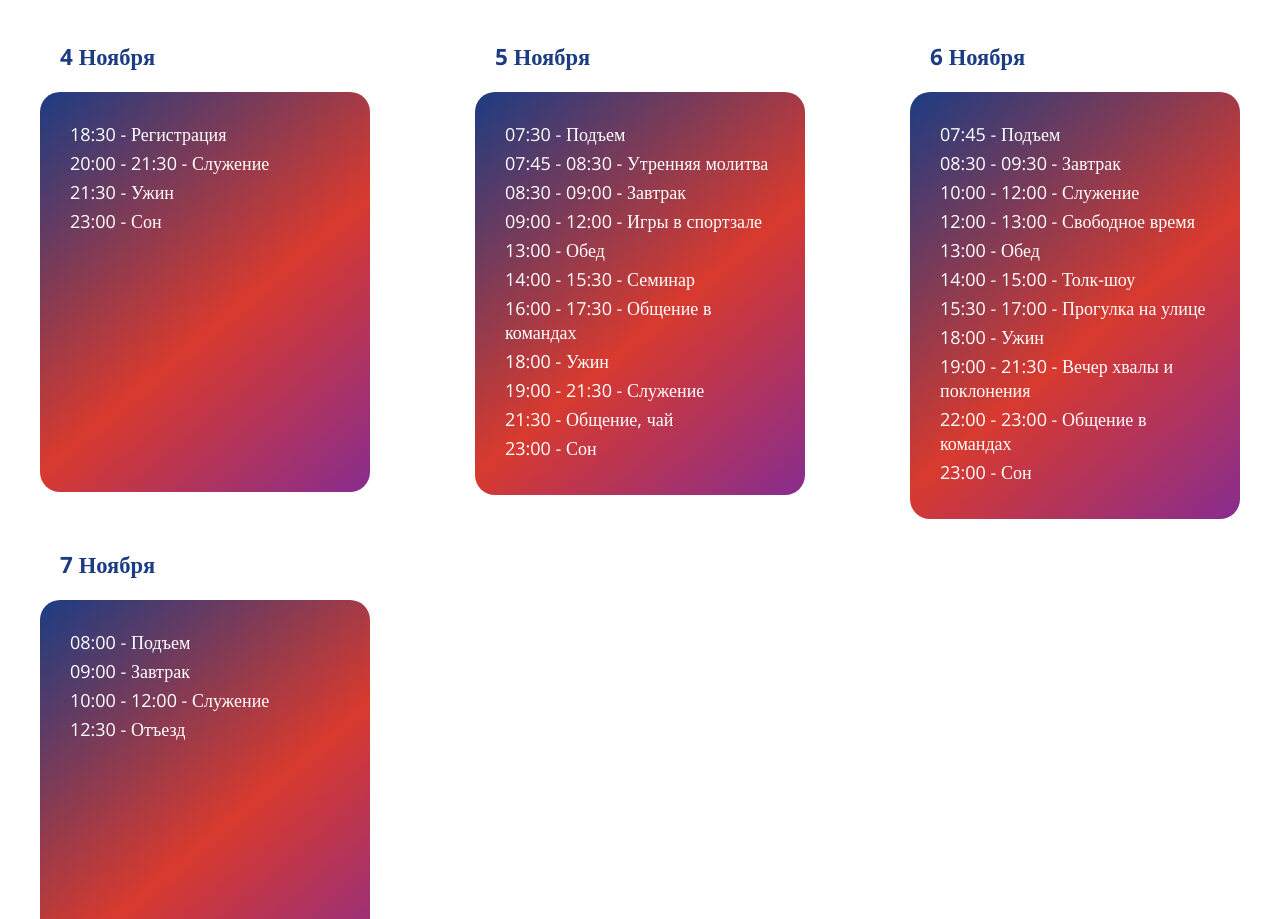
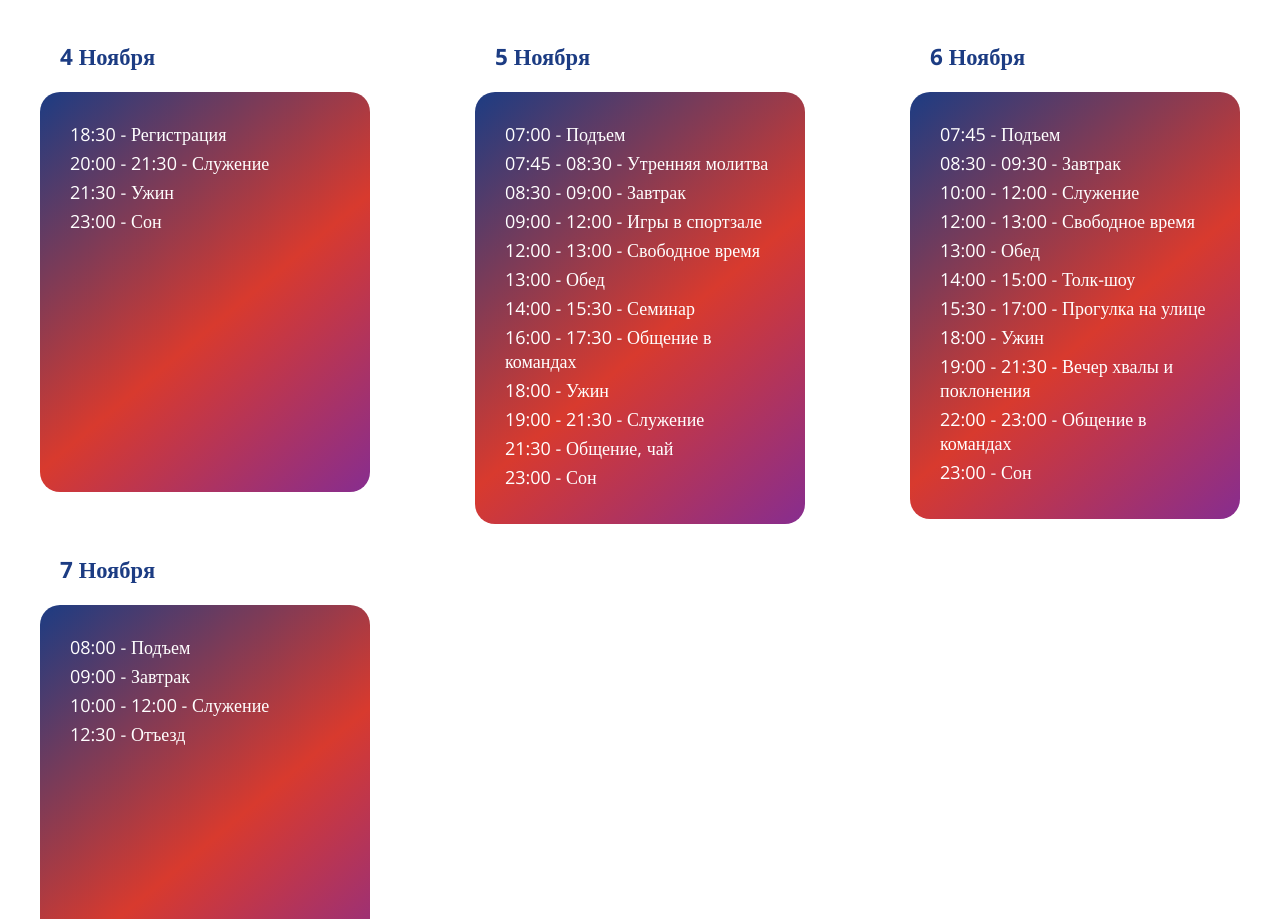
Before and after one commit to Schattenoff/youth__weekend, a React (Create React App) app: page / in a window 1280 px wide. Shown: the part 900-1819 px from the top of the page. Built offline with nearby package versions, Linux system fonts and the light colour scheme.

Commit message:
change schedule

```diff
--- a/src/components/Schedule/components/ScheduleCart/schedule-cart.constants.js
+++ b/src/components/Schedule/components/ScheduleCart/schedule-cart.constants.js
@@ -13,10 +13,11 @@ export const schedule = [
     id: 2,
     title: '5 Ноября',
     scheduleText: [
-      '07:30 - Подъем',
+      '07:00 - Подъем',
       '07:45 - 08:30 - Утренняя молитва',
       '08:30 - 09:00 - Завтрак',
       '09:00 - 12:00 - Игры в спортзале',
+      '12:00 - 13:00 - Свободное время',
       '13:00 - Обед',
       '14:00 - 15:30 - Семинар',
       '16:00 - 17:30 - Общение в командах',
```
